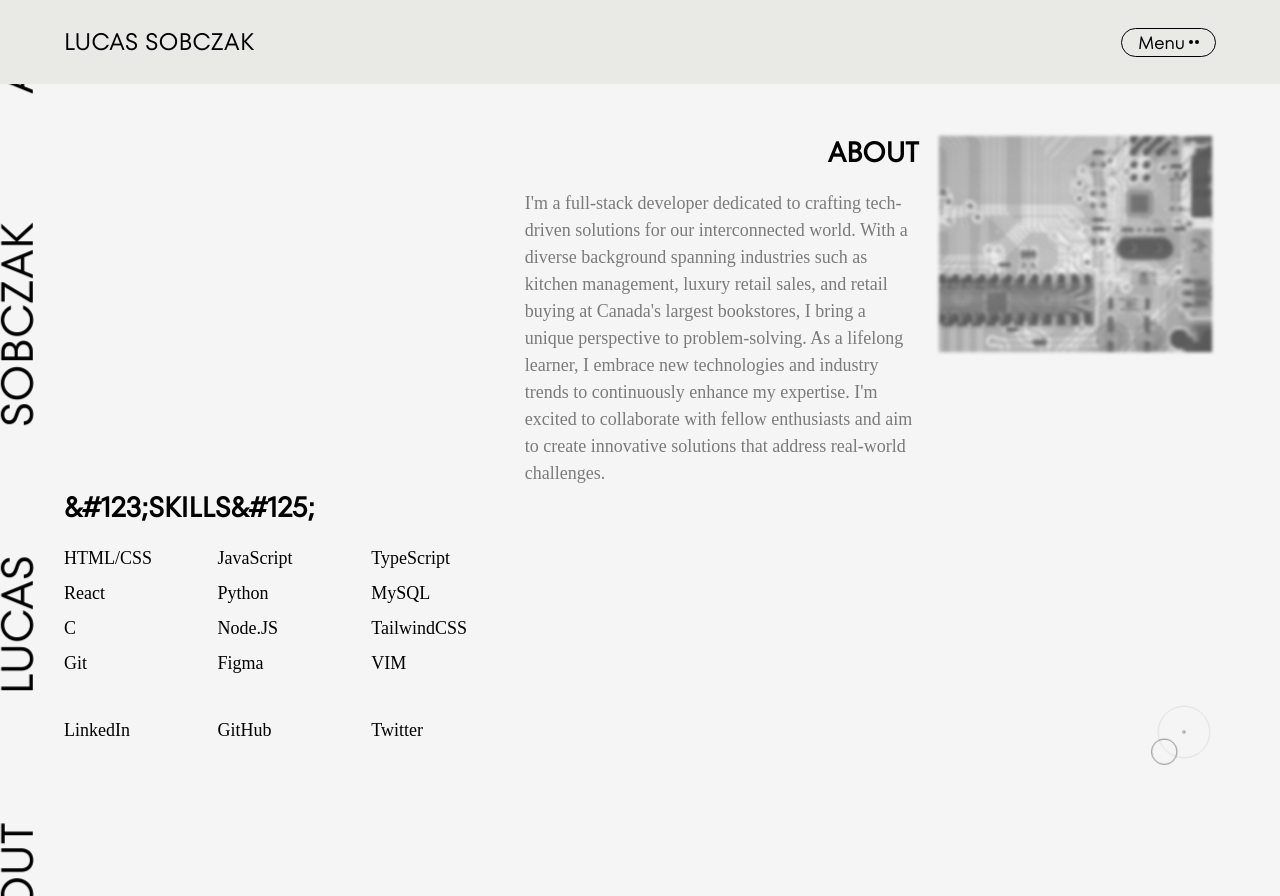
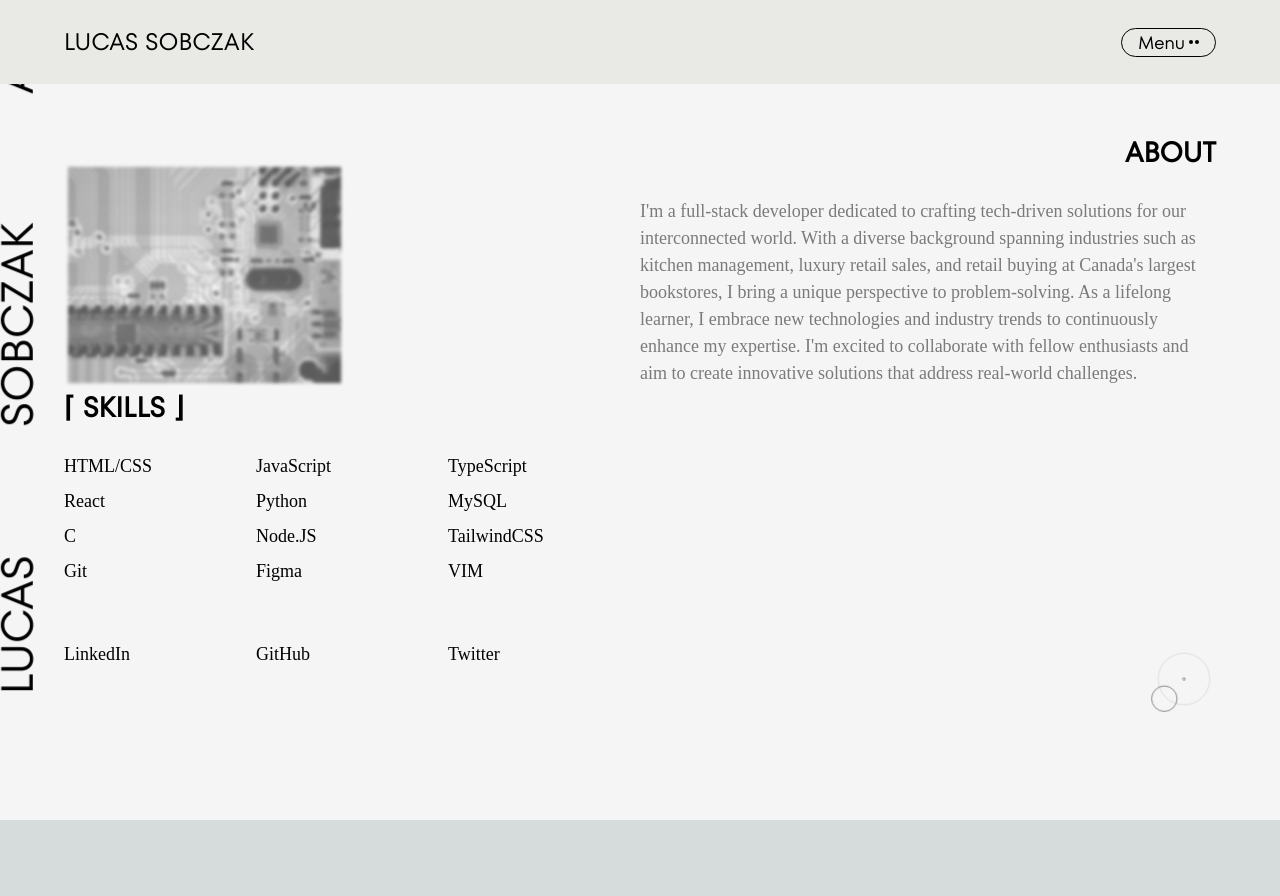
Before and after one commit to SobczakL/landing-page, a Next.js app: page /views/about in a window 1280 px wide. After the commit the page ends 820 px from the top, so only its background shows below. Built offline with nearby package versions, Linux system fonts and the light colour scheme.

Commit message:
changed grids + spacing

```diff
--- a/src/pages/views/about.tsx
+++ b/src/pages/views/about.tsx
@@ -15,11 +15,9 @@ const skills = [
     "VIM"
 ]
 
-const skillsText = '&#123;SKILLS&#125;';
-
 export default function About() {
     return (
-        <section className="overflow-hidden bg-g2 h-full flex flex-col justify-around pb-32 pt-12 px-4 md:px-10 lg:px-16 pl-14 md:pl-16 relative box-border">
+        <section className="overflow-hidden bg-g2 h-full flex flex-col justify-between pb-32 pt-12 px-4 md:px-10 lg:px-16 pl-14 md:pl-16 relative box-border">
             <aside className="absolute flex gap-48 md:gap-32 transform -rotate-90 origin-top-right -translate-x-[101%] top-0 left-0">
                 <div
                     style={{
@@ -40,11 +38,11 @@ export default function About() {
                     <p>ABOUT</p>
                 </div>
             </aside>
-            <div className="md:ml-auto md:max-w-[60%]">
-                <div className="hidden md:flex md:float-right items-end justify-end h-48 lg:h-56 ml-4">
+            <div className="grid grid-cols-4 grid-rows-1">
+                <div className="hidden md:flex justify-self-start self-end items-end justify-end h-48 lg:h-56">
                     <img className="h-full" src="/images/technology.png" alt="microchip photo"></img>
                 </div>
-                <div className="flex flex-col gap-4">
+                <div className="flex flex-col gap-6 col-span-full md:col-start-3 md:col-span-2">
                     <p className="text-right font-sans font-semibold text-black text-sectionLabelSm md:text-sectionLabelMd lg:text-sectionLabelLg">
                         ABOUT
                     </p>
@@ -53,11 +51,12 @@ export default function About() {
                     </p>
                 </div>
             </div>
-            <div className="text-black flex flex-col gap-4 mr-auto w-full md:max-w-[40%]">
-                <p className="font-sans font-semibold text-sectionLabelSm md:text-sectionLabelMd lg:text-sectionLabelLg">
-                    {skillsText}
+            <div className="text-black grid grid-rows-[2fr, 1fr] grid-cols-4">
+                <div className="col-span-full md:col-span-2">
+                    <p className="font-sans font-semibold mb-6 text-sectionLabelSm md:text-sectionLabelMd lg:text-sectionLabelLg">
+                        &lceil; SKILLS &rfloor;
                     </p>
-                <div className="grid grid-cols-3 grid-rows-4 gap-y-2">
+                    <div className="grid grid-cols-3 grid-rows-4 gap-y-2 mb-8">
                         {skills.map((skill, key) => (
                             <p
                                 key={key}
@@ -68,7 +67,10 @@ export default function About() {
                         ))
                         }
                     </div>
+                </div>
+                <div className="row-start-2 col-span-full md:col-span-2">
                     <SocialLinks />
+                </div>
             </div>
         </section >
     );
```
Lines whose indentation alone changed are shown as unchanged.
